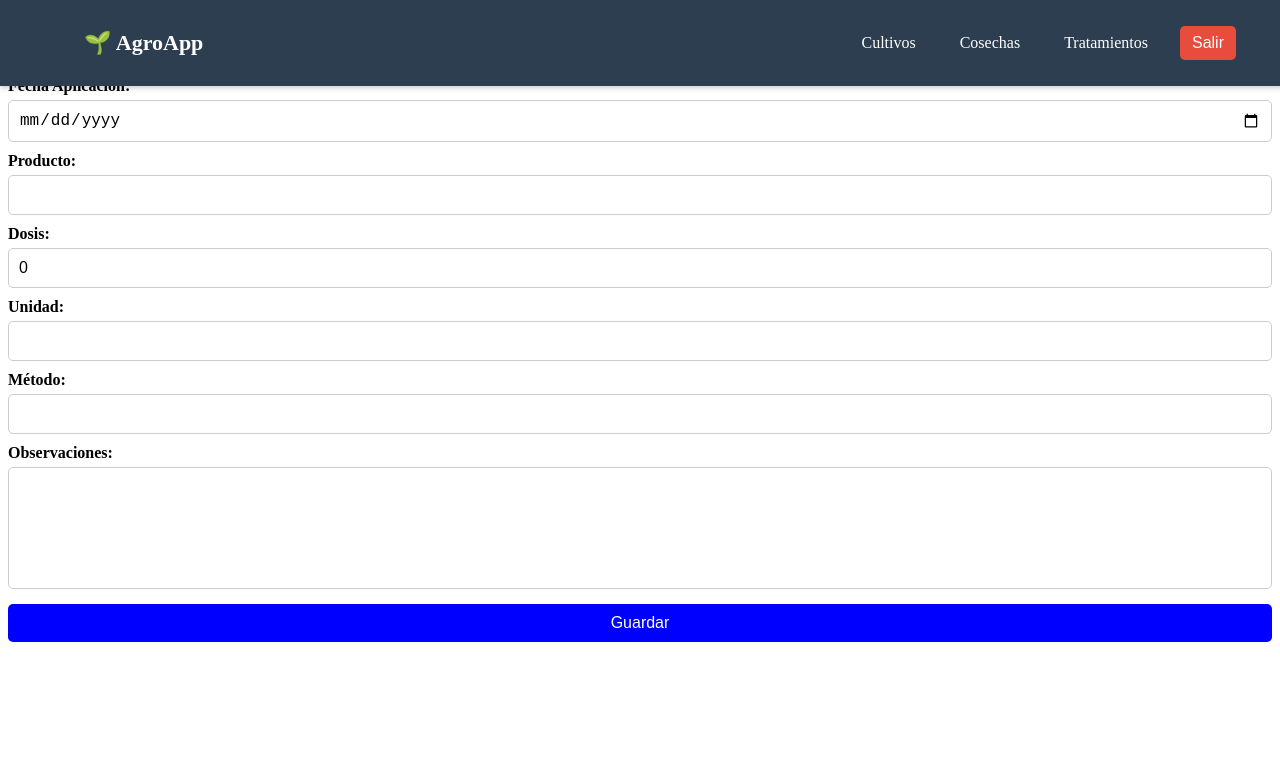
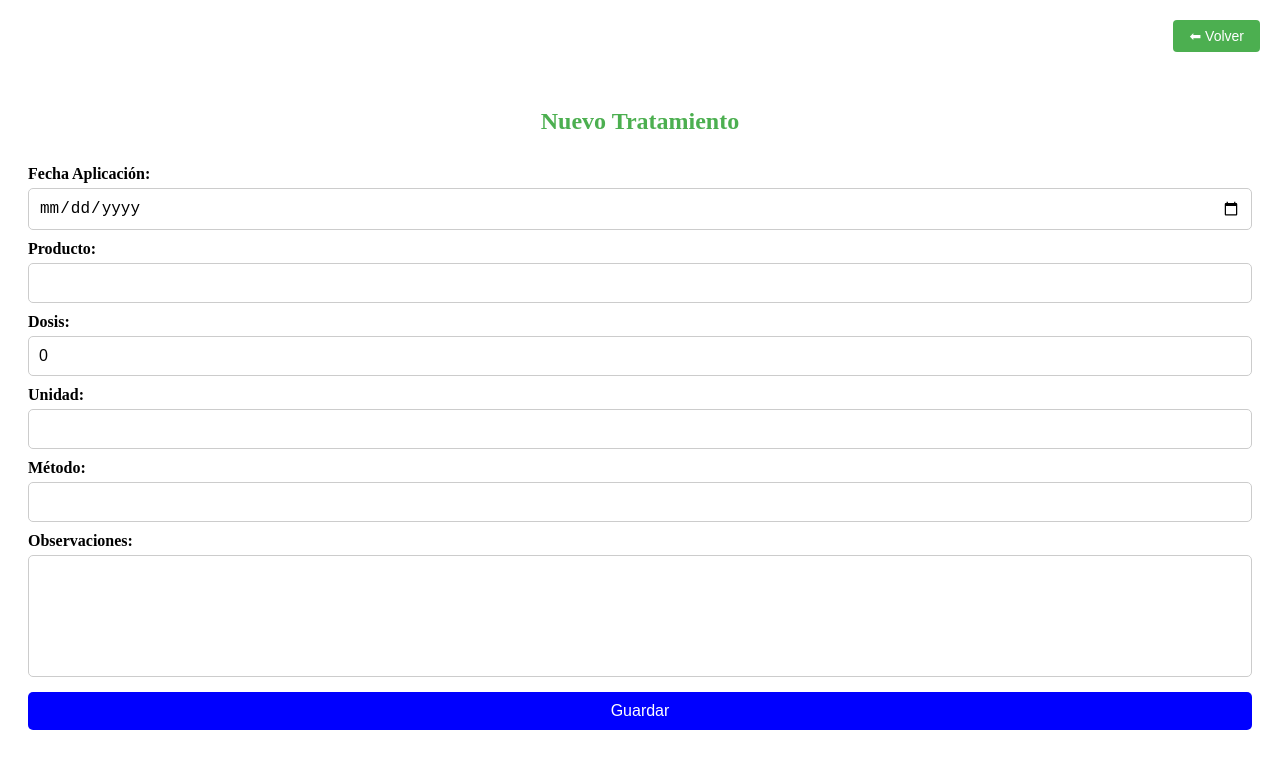
Before and after one commit to jPrietoMz/TFG-Agricultura, an Angular app in the folder frontend/agricultura-frontend/: page /cultivos/1/tratamientos/nuevo in a window 1280 px wide. Shown: the top 768 px of the page. Built offline with nearby package versions, Linux system fonts and the light colour scheme.

Commit message:
Cambio en Navbar y nueva sidebar

```diff
--- a/frontend/agricultura-frontend/src/app/app.component.css
+++ b/frontend/agricultura-frontend/src/app/app.component.css
@@ -0,0 +1,11 @@
+body {
+    margin: 0;
+    padding: 0;
+    font-family: 'Arial', sans-serif;
+  }
+
+  .app-content {
+    padding-top: 80px; /* Asegura que el contenido no quede oculto debajo de la navbar */
+    padding-left: 20px;
+    padding-right: 20px;
+  }
--- a/frontend/agricultura-frontend/src/app/app.component.html
+++ b/frontend/agricultura-frontend/src/app/app.component.html
@@ -1,2 +1,4 @@
-<app-navbar></app-navbar> <!-- Barra de navegación -->
-<router-outlet></router-outlet> <!-- Aquí se renderizarán las páginas -->
+<app-navbar *ngIf="isLoggedIn()"></app-navbar>
+<div class="app-content">
+    <router-outlet></router-outlet>
+</div>
--- a/frontend/agricultura-frontend/src/app/app.component.ts
+++ b/frontend/agricultura-frontend/src/app/app.component.ts
@@ -1,14 +1,20 @@
 import { Component } from '@angular/core';
 import { NavbarComponent } from './view/navbar/navbar.component';
 import { RouterModule } from '@angular/router';
+import { CommonModule } from '@angular/common';
 
 @Component({
   selector: 'app-root',
   standalone: true,
   imports: [NavbarComponent,
-    RouterModule,
-  ], // Asegura que está importado
+            RouterModule,
+            CommonModule,
+            ], // Asegura que está importado
   templateUrl: './app.component.html',
   styleUrls: ['./app.component.css'],
 })
-export class AppComponent {}
+export class AppComponent {
+  isLoggedIn() {
+    return !!localStorage.getItem('token');
+  }
+}
--- a/frontend/agricultura-frontend/src/app/app.config.ts
+++ b/frontend/agricultura-frontend/src/app/app.config.ts
@@ -17,7 +17,6 @@ import { CosechaFormComponent } from './view/cosecha/cosecha-form/cosecha-form.c
 import { CultivoResolver } from './resolver/cultivo.resolver';
 import { CosechaResolver } from './resolver/cosecha.resolver';
 import { TratamientoResolver } from './resolver/tratamiento.resolver';
-import { NavbarComponent } from './view/navbar/navbar.component';
 import { CultivoDetailComponent } from './view/cultivo/cultivo-detail/cultivo-detail.component';
 import { TratamientoFormComponent } from './view/tratamiento/tratamiento-form/tratamiento-form.component';
 
--- a/frontend/agricultura-frontend/src/app/view/navbar/navbar.component.css
+++ b/frontend/agricultura-frontend/src/app/view/navbar/navbar.component.css
@@ -1,72 +1,24 @@
-/* Estilos generales de la barra */
+/* Color verde para que coincida con el de los botones */
 .navbar {
-  width: 100%;
-  background-color: #2c3e50;
-  padding: 10px 20px;
-  display: flex;
-  justify-content: center;
-  box-shadow: 0px 2px 5px rgba(0, 0, 0, 0.2);
-  position: fixed;
-  top: 0;
-  left: 0;
-  right: 0;
-  z-index: 1000;
-}
-
-/* Contenedor de la barra */
-.navbar-container {
+  background-color: #2E7D32; /* Verde oscuro */
+  color: white;
   display: flex;
   justify-content: space-between;
   align-items: center;
-  width: 90%;
-  max-width: 1200px;
+  padding: 15px 20px;
+  font-family: 'Arial', sans-serif;
+  font-weight: bold;
+  font-size: 20px;
 }
 
-/* Logo */
-.logo {
-  color: white;
-  font-size: 22px;
-  text-decoration: none;
-  font-weight: bold;
+/* Centrar el texto y el logo */
+.navbar-title {
+  flex: 1;
+  text-align: center;
 }
 
-/* Enlaces */
-.nav-links {
-  list-style: none;
-  display: flex;
-  align-items: center;
-  gap: 20px;
+/* Asegurar que el icono del menú no se superponga con el texto */
+.menu-icon {
+  font-size: 24px;
+  cursor: pointer;
 }
-
-.nav-links li {
-  display: inline-block;
-}
-
-.nav-links a {
-  color: white;
-  text-decoration: none;
-  font-size: 16px;
-  padding: 8px 12px;
-  transition: background 0.3s;
-}
-
-.nav-links a:hover {
-  background-color: #1f2b38;
-  border-radius: 5px;
-}
-
-/* Botón de logout */
-.logout-button {
-  background-color: #e74c3c;
-  color: white;
-  border: none;
-  padding: 8px 12px;
-  cursor: pointer;
-  font-size: 16px;
-  border-radius: 5px;
-  transition: background 0.3s;
-}
-
-.logout-button:hover {
-  background-color: #c0392b;
-}
--- a/frontend/agricultura-frontend/src/app/view/navbar/navbar.component.html
+++ b/frontend/agricultura-frontend/src/app/view/navbar/navbar.component.html
@@ -1,11 +1,12 @@
 <nav class="navbar">
-  <div class="navbar-container">
-    <a routerLink="/inicio" class="logo">🌱 AgroApp</a>
-    <ul class="nav-links">
-      <li><a routerLink="/cultivos">Cultivos</a></li>
-      <li><a routerLink="/cosechas">Cosechas</a></li>
-      <li><a routerLink="/tratamientos">Tratamientos</a></li>
-      <li><button class="logout-button" (click)="logout()">Salir</button></li>
-    </ul>
-  </div>
+  <button class="menu-btn" (click)="isSidebarOpen = !isSidebarOpen">☰</button>
+  <div class="app-name">Mi App de Agricultura</div>
+  <img src="assets/logo.png" alt="Logo" class="logo" />
 </nav>
+
+<app-sidebar [isOpen]="isSidebarOpen"></app-sidebar>
+
+<!--
+  <img src="assets/logo.png" alt="Logo" class="logo" />
+
+-->
--- a/frontend/agricultura-frontend/src/app/view/navbar/navbar.component.ts
+++ b/frontend/agricultura-frontend/src/app/view/navbar/navbar.component.ts
@@ -1,19 +1,14 @@
 import { Component } from '@angular/core';
-import { Router, RouterModule } from '@angular/router';
 import { CommonModule } from '@angular/common';
+import { SidebarComponent } from './sidebar/sidebar.component';
 
 @Component({
   selector: 'app-navbar',
   standalone: true,
+  imports: [CommonModule, SidebarComponent],
   templateUrl: './navbar.component.html',
-  styleUrls: ['./navbar.component.css'],
-  imports: [CommonModule, RouterModule]
+  styleUrls: ['./navbar.component.css']
 })
 export class NavbarComponent {
-  constructor(private router: Router) {}
-
-  logout() {
-    localStorage.removeItem('token'); // Eliminar el token del usuario
-    this.router.navigate(['/login']); // Redirigir a la pantalla de inicio de sesión
-  }
+  isSidebarOpen = false;
 }
--- /dev/null
+++ b/frontend/agricultura-frontend/src/app/view/navbar/sidebar/sidebar.component.css
@@ -0,0 +1,29 @@
+/* Sidebar con fondo verde */
+.sidebar {
+  position: fixed;
+  top: 0;
+  left: 0;
+  width: 250px;
+  height: 100%;
+  background-color: #2E7D32; /* Verde oscuro */
+  padding-top: 60px;
+  transition: transform 0.3s ease-in-out;
+  transform: translateX(-100%);
+}
+
+.sidebar.open {
+  transform: translateX(0);
+}
+
+/* Estilo de los enlaces del menú */
+.sidebar a {
+  display: block;
+  padding: 15px;
+  color: white;
+  text-decoration: none;
+  font-size: 18px;
+}
+
+.sidebar a:hover {
+  background-color: #1B5E20;
+}
--- /dev/null
+++ b/frontend/agricultura-frontend/src/app/view/navbar/sidebar/sidebar.component.html
@@ -0,0 +1,10 @@
+<div class="sidebar" [class.open]="isOpen">
+    <button class="close-btn" (click)="isOpen = false">×</button>
+    <ul>
+      <li><a routerLink="/inicio">Inicio</a></li>
+      <li><a routerLink="/cultivos">Cultivos</a></li>
+      <li><a routerLink="/tratamientos">Tratamientos</a></li>
+      <li><a routerLink="/cosechas">Cosechas</a></li>
+      <li><button (click)="logout()">Cerrar sesión</button></li>
+    </ul>
+  </div>
--- /dev/null
+++ b/frontend/agricultura-frontend/src/app/view/navbar/sidebar/sidebar.component.ts
@@ -0,0 +1,21 @@
+import { Component, Input } from '@angular/core';
+import { CommonModule } from '@angular/common';
+import { Router } from '@angular/router';
+
+@Component({
+  selector: 'app-sidebar',
+  standalone: true,
+  imports: [CommonModule],
+  templateUrl: './sidebar.component.html',
+  styleUrls: ['./sidebar.component.css']
+})
+export class SidebarComponent {
+  @Input() isOpen = false; // Estado de apertura de la barra lateral
+
+  constructor(private router: Router) {}
+
+  logout() {
+    localStorage.removeItem('token'); // Eliminar token
+    this.router.navigate(['/login']); // Redirigir al login
+  }
+}
```
Also changed, not shown: 1 other file (tests, documents, lock files or other folders).
